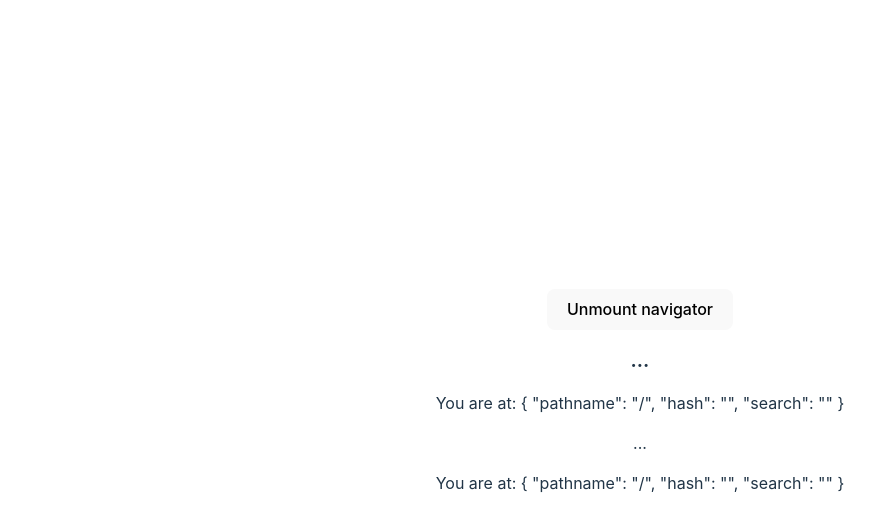
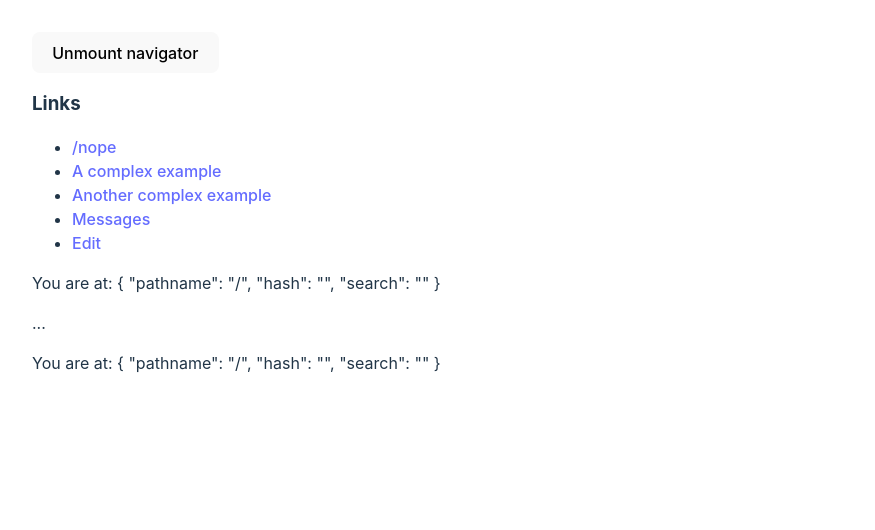
Before and after one commit to chrisfarber/micro-router, a React (Vite) app: page / in a window 1280 px wide. Shown: the top 530 px of the page, without its empty margins (0-875 px from the left). Built offline with nearby package versions, Linux system fonts and the light colour scheme.

Commit message:
Link component

```diff
--- a/src/app/App.css
+++ b/src/app/App.css
@@ -1,8 +1,6 @@
 #root {
   max-width: 1280px;
-  margin: 0 auto;
   padding: 2rem;
-  text-align: center;
 }
 
 .logo {
--- a/src/app/App.tsx
+++ b/src/app/App.tsx
@@ -1,7 +1,9 @@
 import { useState } from "react";
 import { NavigatorProvider } from "../lib";
+import * as Path from "../lib/definition";
 import { BrowserHistory } from "../lib/history/browser";
 import { useLocation } from "../lib/hooks";
+import { Link } from "../lib/Link";
 import "./App.css";
 
 const history = new BrowserHistory();
@@ -13,6 +15,11 @@ const Where = () => {
   const loc = useLocation();
   return <p>You are at: {JSON.stringify(loc, null, 2)}</p>;
 };
+
+const BasePath = Path.path("/base");
+const MessagesPath = Path.path(BasePath, "messages");
+const MessageByIdPath = Path.path(MessagesPath, Path.string("messageId"));
+const MessageEditPath = Path.path(MessageByIdPath, "edit", Path.string("part"));
 
 function App() {
   const [mounted, setMounted] = useState(true);
@@ -26,7 +33,29 @@ function App() {
       {mounted && (
         <NavigatorProvider history={history}>
           <div className="App">
-            <h3>...</h3>
+            <h3>Links</h3>
+            <div>
+              <ul>
+                <li>
+                  <Link to="/nope">/nope</Link>
+                </li>
+                <li>
+                  <Link to="/something%20-with-params-and-anchors?foo=true#aaaa">A complex example</Link>
+                </li>
+                <li>
+                  <Link to="/something%20-with-and-anchors?foo=false#aaaa">Another complex example</Link>
+                </li>
+                <li>
+                  <Link to={MessagesPath}>Messages</Link>
+                </li>
+                <li>
+                  <Link to={MessageEditPath} params={{ messageId: "44", part: "5" }}>
+                    Edit
+                  </Link>
+                </li>
+              </ul>
+            </div>
+
             <Where />
             <p>...</p>
             <Where />
--- a/src/app/index.css
+++ b/src/app/index.css
@@ -27,7 +27,6 @@ a:hover {
 body {
   margin: 0;
   display: flex;
-  place-items: center;
   min-width: 320px;
   min-height: 100vh;
 }
--- /dev/null
+++ b/src/lib/Link.tsx
@@ -0,0 +1,38 @@
+/* eslint-disable @typescript-eslint/no-explicit-any */
+import { MouseEvent, PropsWithChildren, useCallback, useMemo } from "react";
+import { ParamsOf, Path } from "./definition";
+import { useNavigator } from "./provider";
+
+type ParamsPropFor<P extends Path | string> = P extends Path
+  ? ParamsOf<P> extends Record<string, unknown>
+    ? { params: ParamsOf<P> }
+    : unknown
+  : unknown;
+
+type BaseProps<P extends Path | string> = PropsWithChildren<{ to: P }>;
+
+export type LinkProps<P extends Path | string> = BaseProps<P> & ParamsPropFor<P>;
+
+export const Link = <P extends Path | string>(props: LinkProps<P>) => {
+  const { to: path, children } = props;
+  const { params } = props as any;
+  const nav = useNavigator();
+  const href: string = useMemo(() => {
+    if (typeof path === "string") {
+      return path;
+    }
+    return path.make(params ?? {});
+  }, [path, params]);
+  const onClick = useCallback(
+    (e: MouseEvent) => {
+      e.preventDefault();
+      nav.push(href);
+    },
+    [href, nav],
+  );
+  return (
+    <a href={href} onClick={onClick}>
+      {children}
+    </a>
+  );
+};
--- a/src/lib/hooks.ts
+++ b/src/lib/hooks.ts
@@ -1,8 +1,9 @@
 import { useEffect, useState } from "react";
 import { useNavigator } from "./provider";
+import type { Navigator } from "./navigator";
 
 export const useLocation = () => {
-  const navigator = useNavigator();
+  const navigator: Navigator = useNavigator() as Navigator;
   const [location, setLocation] = useState(navigator.location);
   useEffect(() => navigator.listen(loc => setLocation(loc)), [navigator]);
   return location;
--- a/src/lib/index.ts
+++ b/src/lib/index.ts
@@ -1,9 +1,12 @@
+// TODO clean this shit up
+
 export type { Path } from "./definition";
 export type { History as History } from "./history";
-export { NavigatorProvider } from "./provider";
+export { NavigatorProvider, useNavigator } from "./provider";
 export { BrowserHistory } from "./history/browser";
 export { MemoryHistory } from "./history/memory";
 export { Navigator } from "./navigator";
 export { useLocation } from "./hooks";
+export * from "./Link";
 
 export * as definition from "./definition";
--- a/src/lib/navigator.ts
+++ b/src/lib/navigator.ts
@@ -1,9 +1,19 @@
+/* eslint-disable @typescript-eslint/no-explicit-any */
+import { Path } from "./definition";
 import { History, Location } from "./history";
 
 type Listener = (l: Location) => void;
 type StopListening = () => void;
 
-export class Navigator {
+export interface INavigator {
+  get location(): Location;
+
+  push(path: string): void;
+  push<P extends Path<any, never | null | undefined>>(path: P): void;
+  push<P extends Path>(path: P, params: P["_params"]): void;
+}
+
+export class Navigator implements INavigator {
   constructor(private history: History) {
     this._location = Object.freeze(history.location);
   }
@@ -33,8 +43,29 @@ export class Navigator {
     };
   }
 
+  // push<P extends Path | string>(to: P) {
+  //   const path = typeof to === "string" ? to : to.make();
+  //   this.history.push(path);
+  // }
+  push(path: string): void;
+  push<P extends Path<any, null | undefined>>(path: P): void;
+  push<P extends Path<any, any>>(path: P, params: P["_params"]): void;
+  push(path: string | Path, params?: any): void {
+    if (typeof path === "string") {
+      this.history.push(path);
+    } else {
+      this.history.push(path.make(params || {}));
+    }
+    this.updateAndNotify();
+  }
+
   private notify() {
     this.listeners.forEach(l => l(this._location));
+  }
+
+  private updateAndNotify() {
+    this._location = Object.freeze(this.history.location);
+    this.notify();
   }
 
   private _observe(l: Location) {
--- a/src/lib/provider.tsx
+++ b/src/lib/provider.tsx
@@ -1,10 +1,10 @@
 import { createContext, FC, PropsWithChildren, useContext, useEffect, useMemo } from "react";
 import { History } from "./history";
-import { Navigator } from "./navigator";
+import { INavigator, Navigator } from "./navigator";
 
 const NavigatorContext = createContext<Navigator | null>(null);
 
-export const useNavigator = (): Navigator => {
+export const useNavigator = (): INavigator => {
   const navigator = useContext(NavigatorContext);
   if (!navigator) {
     throw new Error("No navigator was provided. Provide one using <NavigatorProvider>.");
```
